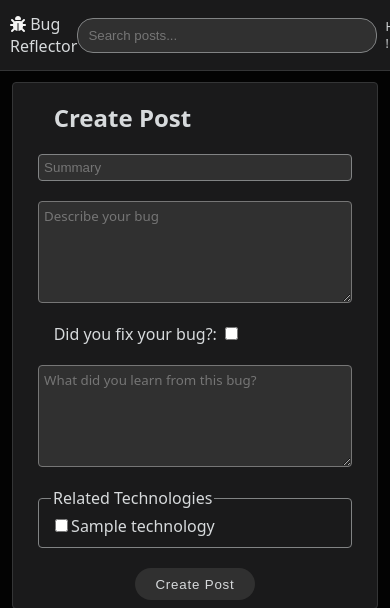
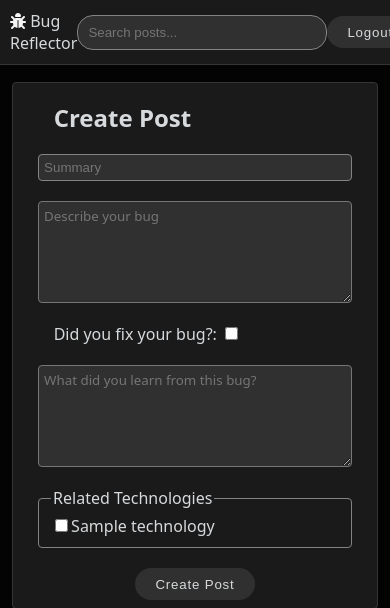
Before and after one commit to cmacnamara/bug-reflector, a Node server app: page /posts/new in a window 390 px wide. Shown: the top 608 px of the page. Run offline with Node 20, Linux system fonts and the light colour scheme; a user stored in the database is signed in; tables that the repository leaves empty hold one stand-in row (values such as "Sample post"); some libraries are stand-ins or nearby versions; some web fonts are replaced.

Commit message:
update responsive nav bar

```diff
--- a/public/stylesheets/style.css
+++ b/public/stylesheets/style.css
@@ -385,8 +385,26 @@ p {
   margin-left: 33px;
 }
 
+@media only screen and (max-width: 965px) {
+  #greeting {
+    display: none;
+  }
+}
+
+@media only screen and (max-width: 800px) {
+  #profile-btn, #add-tech-btn {
+    display: none;
+  }
+}
+
 @media only screen and (min-width: 640px) {
   .content-card, .new-post-card {
     width: 640px;
   }
 }
+
+@media only screen and (max-width: 537px) {
+  #search-input {
+    width: 250px;
+  }
+}
--- a/views/partials/nav.ejs
+++ b/views/partials/nav.ejs
@@ -19,9 +19,9 @@
       <div id="nav-buttons">
         <p id="greeting">Hello, <%= user.profile.name %>!</p>
         <% if (user.admin) { %>
-          <a href="/technologies/new"><button class="nav-btn">Add Technology</button></a>
+          <a id="add-tech-btn" href="/technologies/new"><button class="nav-btn">Add Technology</button></a>
         <% } %>
-        <a href="/profiles/<%= user.profile._id %>" class="right">
+        <a href="/profiles/<%= user.profile._id %>" id="profile-btn" class="right">
           <button class="nav-btn" type="submit">My Profile</button>
         </a>
         <a href="/auth/logout" class="right">
```
